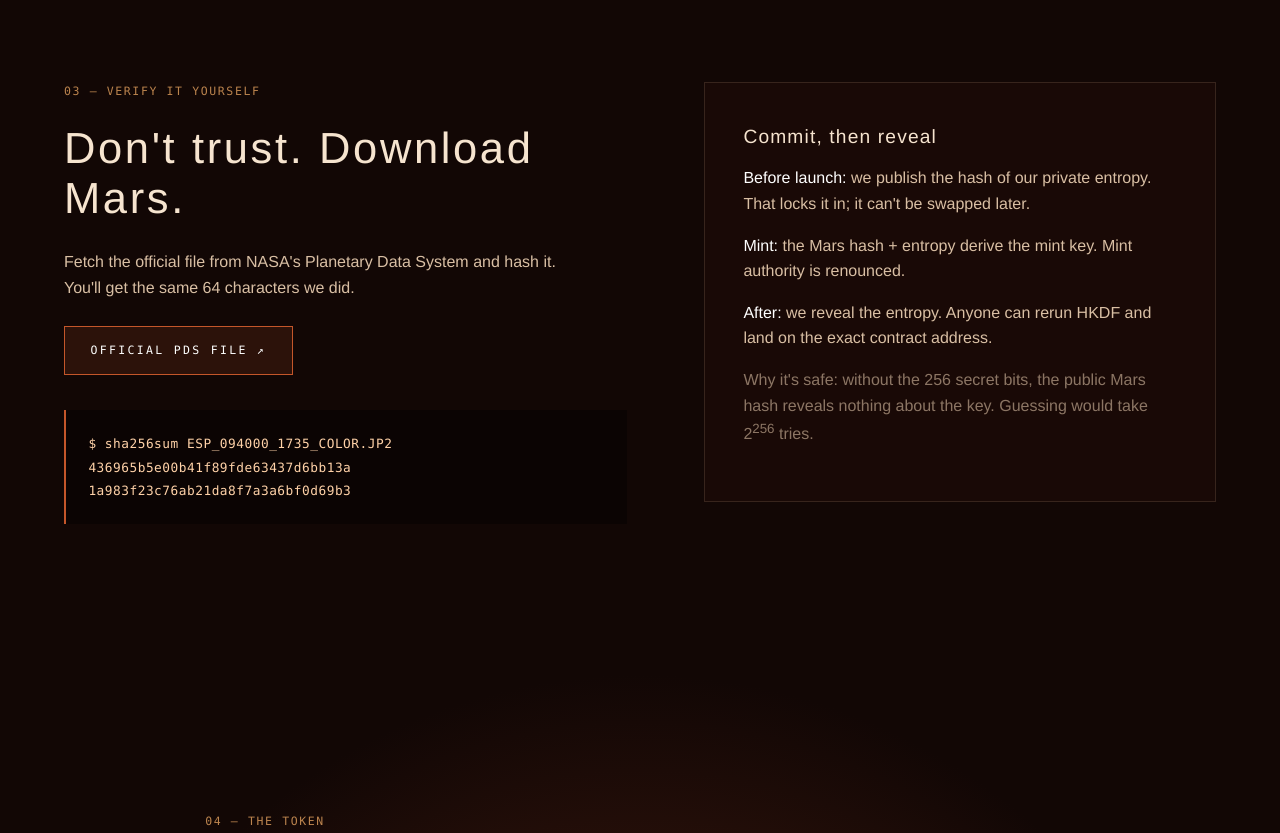
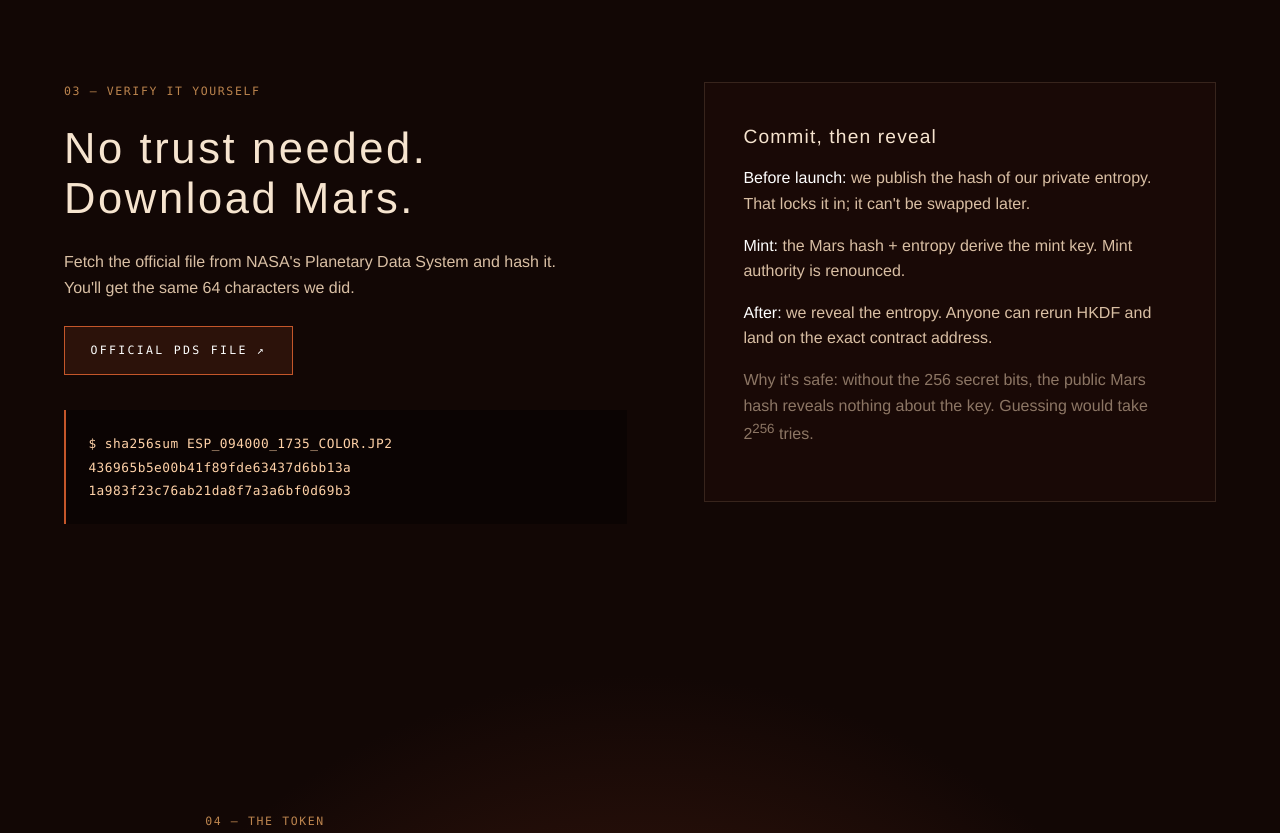
Before and after one commit to officialfmvmedia-commits/mars-site, a plain HTML site: page index.html in a window 1280 px wide. Shown: the part 5340-6173 px from the top of the page. Drawn offline with Linux system fonts and the light colour scheme.

Commit message:
Verify heading: No trust needed. Download Mars.

```diff
--- a/index.html
+++ b/index.html
@@ -59,7 +59,7 @@
 </section>
 
 <section id="verify" class="verify"><div class="wrap two">
-  <div><p class="mono kicker">03 — VERIFY IT YOURSELF</p><h2>Don't trust. Download Mars.</h2>
+  <div><p class="mono kicker">03 — VERIFY IT YOURSELF</p><h2>No trust needed. Download Mars.</h2>
   <p>Fetch the official file from NASA's Planetary Data System and hash it. You'll get the same 64 characters we did.</p>
   <a class="btn" href="https://hirise-pds.lpl.arizona.edu/PDS/RDR/ESP/ORB_094000_094099/ESP_094000_1735/ESP_094000_1735_COLOR.JP2" rel="noopener">Official PDS file ↗</a>
   <pre class="mono code">$ sha256sum ESP_094000_1735_COLOR.JP2
```
